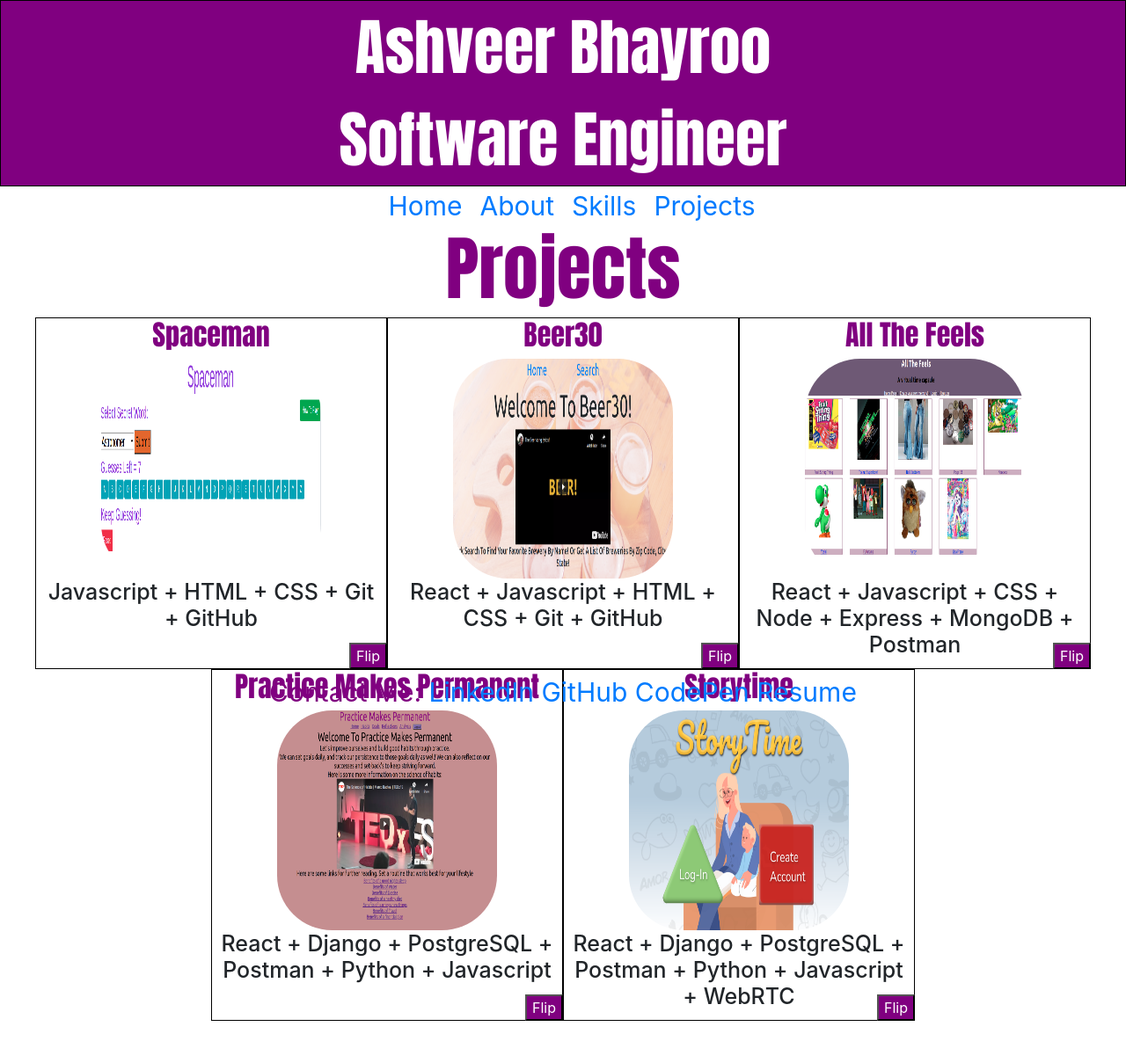
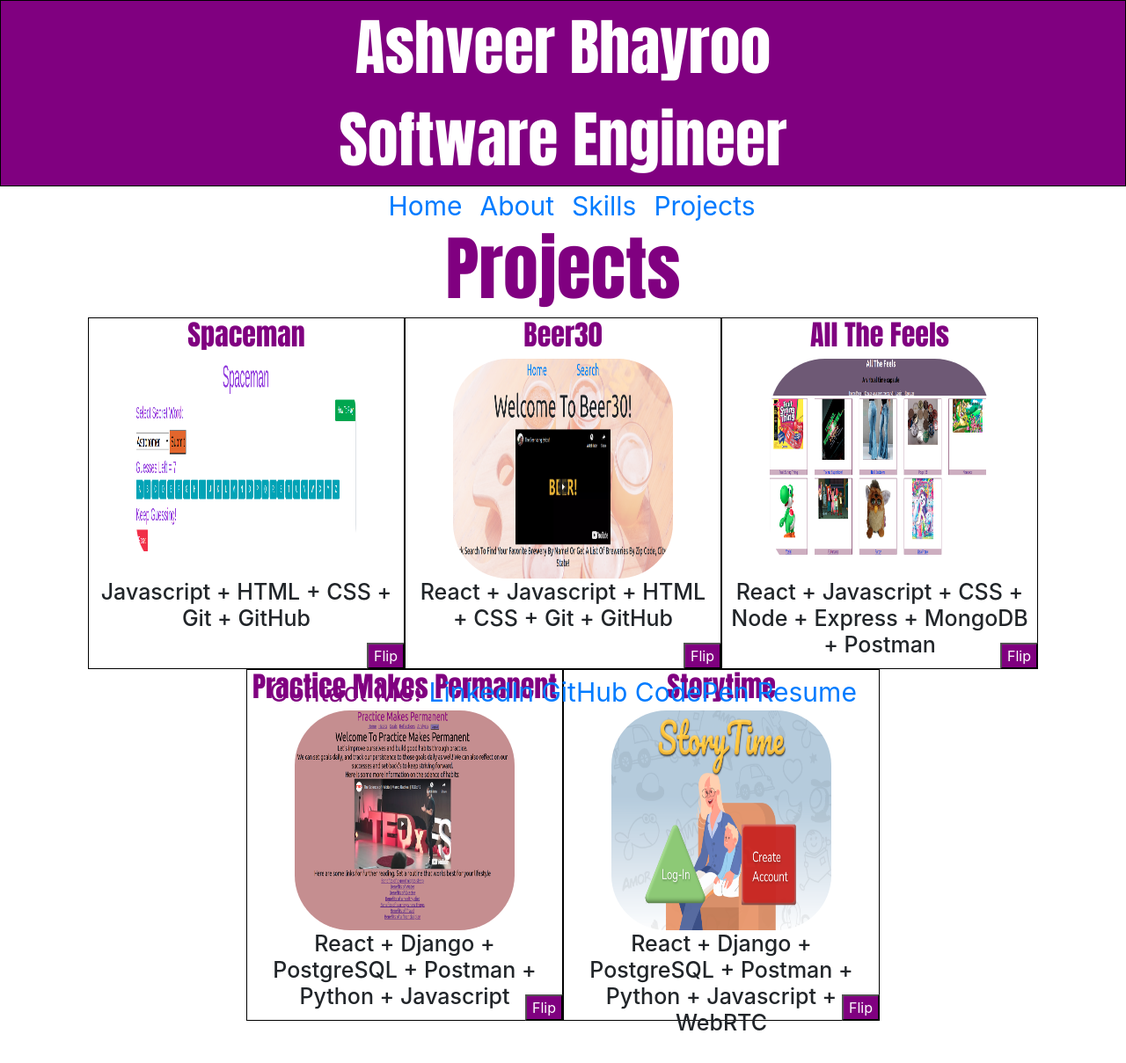
Before and after one commit to AshveerB/portfolio, a React (Create React App) app: page /projects in a window 1280 px wide. Shown: the whole page at 88% size. Built offline with nearby package versions, Linux system fonts and the light colour scheme; a web font is replaced by a local one.

Commit message:
change project card width

```diff
--- a/src/components/projects/Projects.css
+++ b/src/components/projects/Projects.css
@@ -24,43 +24,43 @@
 }
 .spacemanBack {
 	height: 400px;
-	width: 400px;
+	width: 360px;
 }
 .spacemanFront {
 	height: 400px;
-	width: 400px;
+	width: 360px;
 }
 .beer30Front {
 	height: 400px;
-	width: 400px;
+	width: 360px;
 }
 .beer30Back {
 	height: 400px;
-	width: 400px;
+	width: 360px;
 }
 .atfFront {
 	height: 400px;
-	width: 400px;
+	width: 360px;
 }
 .atfBack {
 	height: 400px;
-	width: 400px;
+	width: 360px;
 }
 .pmpFront {
 	height: 400px;
-	width: 400px;
+	width: 360px;
 }
 .pmpBack {
 	height: 400px;
-	width: 400px;
+	width: 360px;
 }
 .stFront {
 	height: 400px;
-	width: 400px;
+	width: 360px;
 }
 .stBack {
 	height: 400px;
-	width: 400px;
+	width: 360px;
 }
 .projectTitle {
 	color: purple;
```
Also changed, not shown: 1 other file (tests, documents, lock files or other folders).
